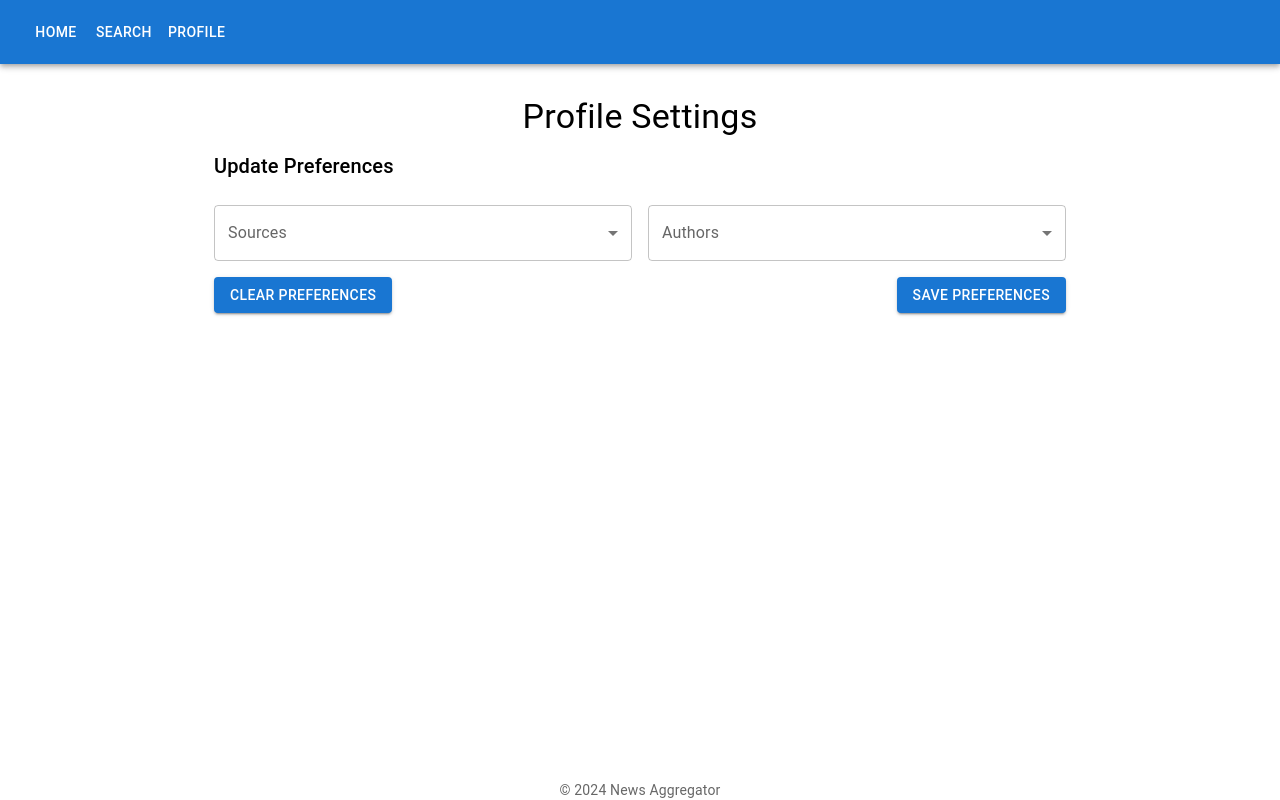
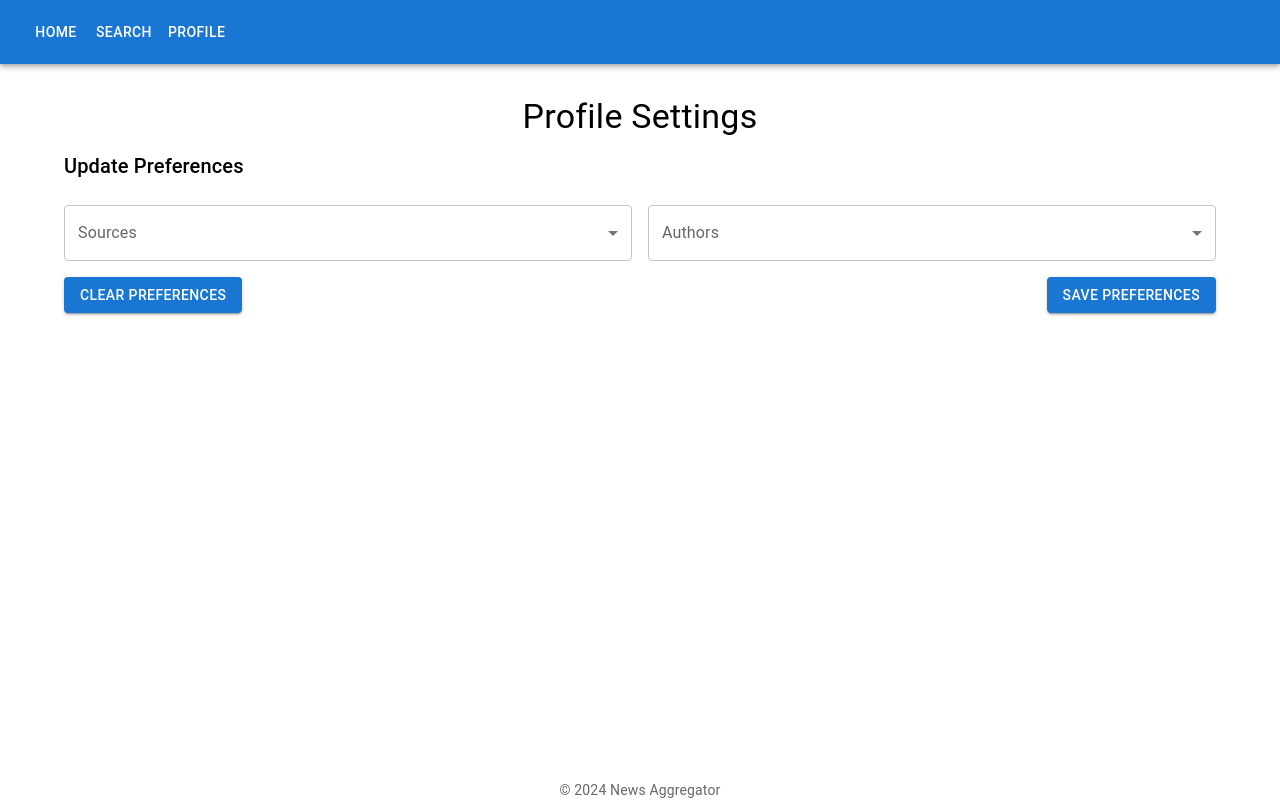
Before and after one commit to idrees04/news-aggregator, a React (Create React App) app: page /profile in a window 1280 px wide. Built offline with nearby package versions, Linux system fonts and the light colour scheme; what notyf would draw is missing.

Commit message:
add min width lg

```diff
--- a/src/pages/Home.jsx
+++ b/src/pages/Home.jsx
@@ -12,7 +12,7 @@
 
 
   return (
-    <Container maxWidth="md">
+    <Container maxWidth="lg">
       <Box sx={{ my: 4 }}>
       <Typography variant="h4" align="center" gutterBottom>
         Latest News
--- a/src/pages/ProfilePage.jsx
+++ b/src/pages/ProfilePage.jsx
@@ -6,7 +6,7 @@
 
 function ProfilePage() {
   return (
-    <Container maxWidth="md">
+    <Container maxWidth="lg">
       <Box sx={{ my: 4 }}>
         <Typography variant="h4" align="center" gutterBottom>
           Profile Settings
--- a/src/pages/SearchPage.jsx
+++ b/src/pages/SearchPage.jsx
@@ -30,7 +30,7 @@
   };
 
   return (
-    <Container maxWidth='md'>
+    <Container maxWidth='lg'>
       <Box sx={{ my: 4 }}>
         <Typography variant='h4' align='center' gutterBottom>
           Search Articles
```
